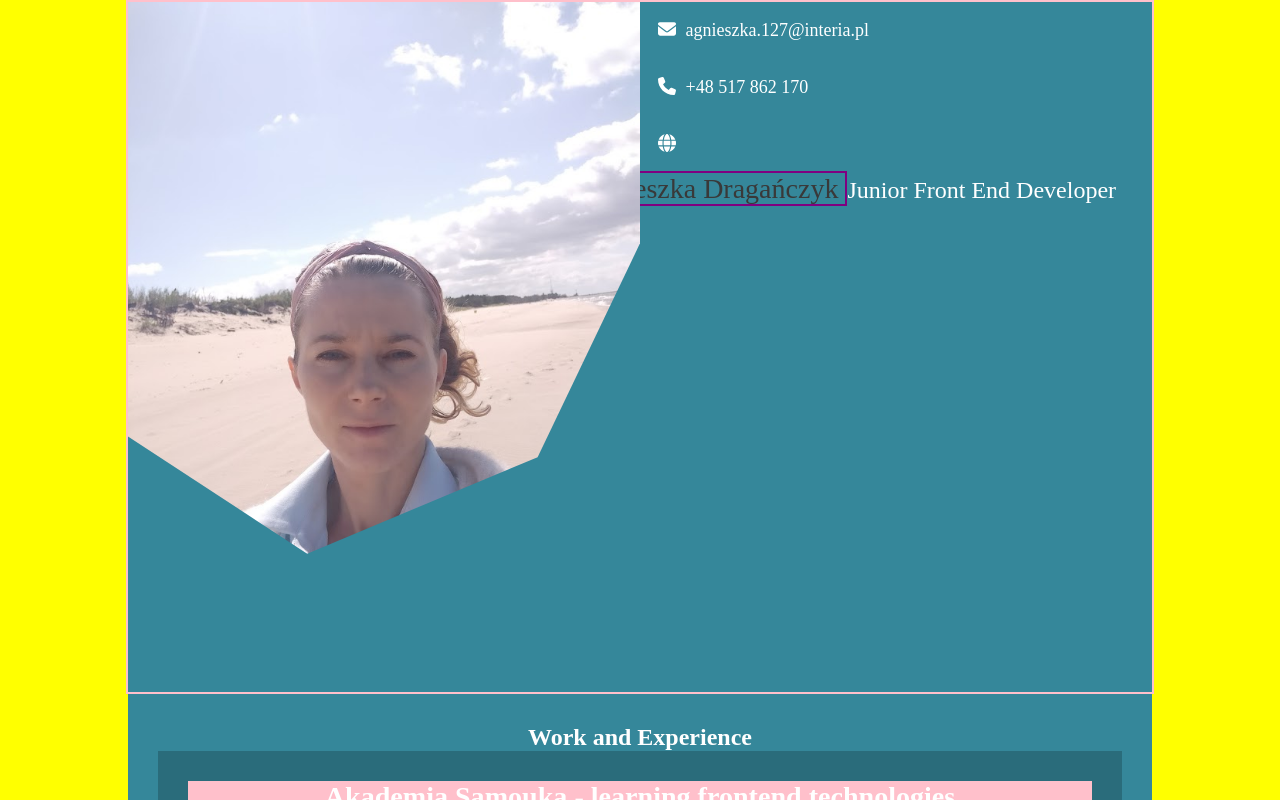
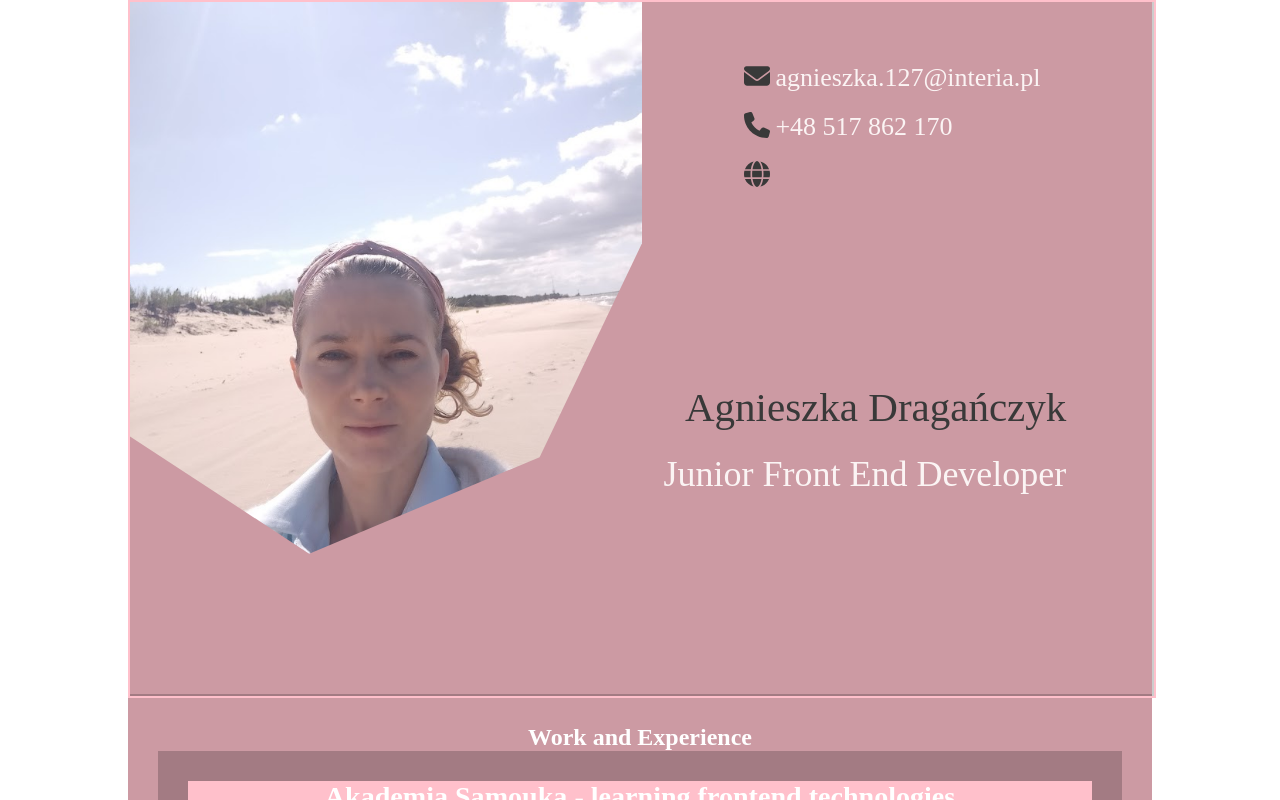
Before and after one commit to AgnieszkaDra/CV-React, a React (Create React App) app: page / in a window 1280 px wide. Built offline with nearby package versions, Linux system fonts and the light colour scheme.

Commit message:
cd styles of header

```diff
--- a/src/App.js
+++ b/src/App.js
@@ -12,8 +12,9 @@ export default class CV extends React.Component {
       <>
         <div className={'container'}>
           <Header
-            {...data}
-            className={'header'}>
+            {...data.infoProfile}
+            className={'header'}
+          >
           </Header>
           <Main {...data}></Main>
         </div>
@@ -23,8 +24,5 @@ export default class CV extends React.Component {
 }
 
 CV.propTypes = {
-  infoProfile: PropTypes.shape().isRequired,
-  experience: PropTypes.shape().isRequired,
-  skills: PropTypes.shape().isRequired,
-  projects: PropTypes.shape().isRequired
+  infoProfile: PropTypes.shape().isRequired
 }
--- a/src/components/ContactsList/ContactsList.js
+++ b/src/components/ContactsList/ContactsList.js
@@ -11,23 +11,32 @@ export const ContactsList = (props) => {
 
   const showObject = (el) => {
     return Object.entries(el).map(([key, values]) => {
-      return <>{<a href={`//${values}`} target='blank'> {values} </a>}</>
+      return <>
+        <a
+          href={`//${values}`}
+          target={'blank'}
+          className={'font-main'}
+        >
+          {values}
+        </a>
+      </>
     })
   }
 
   const renderListItem = (item, i) => {
-    return <span className={`${liClass ? `${liClass}` : ''}`}>{item[0]}{showObject(item[1])}</span>
+    return <li className={`${liClass ? `${liClass}` : ''}`}><span className={'font-contrast'}>{item[0]}</span>{showObject(item[1])}</li>
   }
 
   return (
     <>
-      <span className={classes.list}>
+      <ul className={classes.list}>
         {props.list.map((item, i) => {
           return renderListItem(item, i)
         })}
-      </span>
-      <div className={`${classes.name} namehj`} > { props.name } </div>
-      <span className={classes.title}>{props.title}</span>
+      </ul>
+      <div className={classes.name + ' font-contrast'}>{ props.name } </div>
+      <br></br>
+      <div className={classes.title + ' font-main'}>{props.title}</div>
     </>
 
   )
--- a/src/components/ContactsList/styles.module.css
+++ b/src/components/ContactsList/styles.module.css
@@ -2,55 +2,75 @@
 
 .root {
 
-  padding-left: 0;
+}
+
+.list {
   list-style: none;
   display: flex;
+  justify-content: center;
+  align-items: flex-start;
+  flex-direction: column;
+  padding-top: 5%;
+  padding-bottom: 5%;
+}
+
+@media(min-width:768px) {
+  .list {
+    padding-left: 10%;
+    padding-right: 10%;
+  }
+}
+
+.list > * {
   display: flex;
-  justify-content: flex-start;
-  align-items: flex-start;
-  margin-left: auto;
-  margin-right: auto;
-  flex-direction: column;
-  width: 100%;
-  height: 100%;
+  font-size: calc(5px + 1vh);
+  padding-top: calc(0.5% + 1vh);
+  padding-bottom: calc(0.5% + 1vh);
+}
 
+@media(min-width:768px) {
+  .list > * {
+    font-size: calc(10px + 2vh);
+    padding-top: calc(0.5% + 1vh);
+    padding-bottom: calc(0.5% + 1vh);
+  }
 }
 
 .name {
-  /* position: absolute; */
-
-  right: calc(15% + 10vh);
-  top: calc(120% + 10vh);
-  font-size: calc(12px + 2vh);
-  border: 2px solid purple;
-  text-align:center;
-  display: inline;
-  margin-left: -100px;
+  display: flex;
+  justify-content: flex-start;
+  align-items: center;
+  font-size: calc(12px + 1vh);
+  text-align: start;
 }
 
-.name2 {
-  color: red;
+.title {
+  display: flex;
+  justify-content: flex-start;
+  align-items: center;
+  font-size: calc(10px + 1vh);
+  text-align: start;
+}
+
+@media(min-width: 768px) {
+  .name {
+    font-size: calc(25px + 2vh);
+    right: calc(7% + 2vh);
+    top: 55%;
+    position: absolute;
+  }
+
+  .title {
+    font-size: calc(20px + 2vh);
+    right: calc(7% + 2vh);
+    top: 65%;
+    position: absolute;
+  }
 
 }
 
 
 
-
-.title {
-  /* position: absolute; */
-  right: calc(5% + 10vh);
-  top: calc(150% + 10vh);
-  font-size: calc(8px + 2vh);
-  text-align: justify;
-
-}
-
-.list {
-  display: flex;
-  justify-content: center;
-  align-items: flex-start;
-  flex-direction: column;
-}
 
 .listItem {
   margin-top: 10px;
@@ -59,10 +79,7 @@
   justify-content: flex-start;
 }
 
-.list > * {
-  font-size: calc(10px + 1vh);
-  padding: calc(10px + 1vh);
-}
+
 
 .list > * svg {
   margin-right: 5px;
--- a/src/components/HeaderContainer/Header.js
+++ b/src/components/HeaderContainer/Header.js
@@ -1,10 +1,8 @@
 import React from 'react'
-
 import PropTypes from 'prop-types'
-
-import MainProfile from '../MainProfile/MainProfile'
-// import Contacts from '../Contacts/Contacts'
-
+import logo from '../assets/face.jpg'
+// import MainProfile from '../MainProfile/MainProfile'
+import ContactsList from '../ContactsList/ContactsList'
 import classes from './styles.module.css'
 
 export const Header = (props) => {
@@ -12,28 +10,31 @@ export const Header = (props) => {
     className
   } = props
 
-  const headerClass = classes[className]
   return (
-    <header className={`${classes.root}${className ? ` ${headerClass}` : ''}`}>
-      <MainProfile
-        {...props.infoProfile}
-        className={'mainProfile'}>
-      </MainProfile>
-      {/* <Contacts
-        {...props.infoProfile.profileList}
-        {...props.infoProfile.profileBasic}
-        className={'contacts'}>
-      </Contacts> */}
+    <header className={`${classes.root}${className ? ` ${className}` : ''}`}>
+      <div
+        className={classes.imageContainer}
+      >
+      </div>
+      <img
+        className={classes.mainProfilePhoto}
+        src={logo}
+        alt={'Logo'}
+      />
+      <ContactsList
+        {...props.profileBasic}
+        {...props.profileList}
+        className={'contacts'}
+      >
+      </ContactsList>
     </header>
-
   )
 }
 
 Header.propTypes = {
   className: PropTypes.string,
-  children: PropTypes.node,
-  variant: PropTypes.oneOf(['h1', 'h3', 'button']),
-  infoProfile: PropTypes.object
+  profileBasic: PropTypes.object,
+  profileList: PropTypes.object
 }
 
 export default Header
--- a/src/components/HeaderContainer/styles.module.css
+++ b/src/components/HeaderContainer/styles.module.css
@@ -4,46 +4,41 @@
   text-align: center;
   color: #fff;
   overflow: auto;
+  height: 100%;
   width: 100%;
-  height: auto;
+  position: relative;
+
 }
 
-/* .header {
-  display: grid;
-  grid-template-columns: 1fr;
-  grid-template-rows: 70% 30%;
-} */
-
-/* @media(min-width: 768px) {
-  .header {
-    grid-template-columns: 1fr 1fr;
-    grid-template-rows: 100%;
-  }
-}
-
-@media screen and (max-width: 768px) {
-  .header {
-    width: 100%;
-  }
-} */
-
-
-
-/* .header > * {
-  display: flex;
-  justify-content: center;
-  align-items: center;
-  flex-direction: column;
-  max-width: 100%;
+img {
+  display: none;
+  float: left;
+  width: 50%;
 
 }
 
 @media(min-width:768px) {
-  .header {
-   grid-template-columns: 1fr;
-   grid-template-rows: 1fr 1fr;
+  img {
+    display: block;
+    -webkit-clip-path: polygon(100% 0, 100% 35%, 80% 66%, 35% 80%, 0 63%, 0 0);
+    clip-path: polygon(100% 0, 100% 35%, 80% 66%, 35% 80%, 0 63%, 0 0);
   }
 }
 
+.imageContainer {
+  background-image: url('/src/components/assets/face.jpg');
+  width: 50%;
+  height: 100%;
+  -webkit-clip-path: inset(5% 7% 7% 7%);
+  clip-path: inset(5% 7% 7% 7%);
+  background-size: contain;
+  background-repeat: no-repeat;
 
- */
+  float: left;
+}
+
+@media(min-width:768px){
+  .imageContainer{
+    display: none;
+  }
+}
--- a/src/components/MainProfile/MainProfile.js
+++ /dev/null
@@ -1,34 +0,0 @@
-import React from 'react'
-import logo from '../assets/face.jpg'
-import ContactsList from '../ContactsList/ContactsList'
-import PropTypes from 'prop-types'
-
-import classes from './styles.module.css'
-
-export const MainProfile = (props) => {
-  const {
-    className
-  } = props
-
-  // const mainProfileClass = classes[className]
-  const mainProfilePhoto = `${classes[className + 'photo']}`
-  return (
-    <>
-      <img className={mainProfilePhoto} src={logo} alt="" />
-      <ContactsList
-        {...props.profileBasic}
-        {...props.profileList}
-        className={'contacts'}>
-      </ContactsList>
-    </>
-  )
-}
-
-MainProfile.propTypes = {
-  className: PropTypes.string,
-  name: PropTypes.string,
-  title: PropTypes.string,
-  profileBasic: PropTypes.object,
-  profileList: PropTypes.object
-}
-export default MainProfile
--- a/src/data/index.js
+++ b/src/data/index.js
@@ -4,7 +4,6 @@ import skills from './skills'
 import projects from './projects'
 
 export const data = {
-
   infoProfile,
   experience,
   skills,
--- a/src/styles/index.css
+++ b/src/styles/index.css
@@ -1,16 +1,24 @@
+html,
 body {
-  margin: 0;
-  background-color: yellow;
-}
-
-html, body {
   height: 100%;
   margin: 0;
   padding: 0;
   box-sizing: border-box;
+  overflow-x: hidden;
+  box-sizing: border-box;
 }
 
-body, h1, h2, h3, h4, h5, h6, p, ul, ol, li {
+body,
+h1,
+h2,
+h3,
+h4,
+h5,
+h6,
+p,
+ul,
+ol,
+li {
   margin: 0;
   padding: 0;
 }
@@ -26,134 +34,31 @@ a:hover {
   cursor: pointer;
 }
 
-code {
-  font-family: source-code-pro, Menlo, Monaco, Consolas, "Courier New", monospace;
-}
-
 .container {
-  background: #42A8C0;
-  position: relative;
-  box-sizing: border-box;
-  display: flex;
-  justify-content: center;
-  align-items: center;
-  flex-direction: column;
-  height: 100%;
-  max-width: 80%;
+  background: pink;
+  max-width: 100%;
+  display: grid;
+  grid-template-rows: 1fr 5fr;
+  grid-template-columns: 1fr;
   margin: 0 auto;
 }
 
-@media screen and (max-width: 768px) {
+@media screen and (min-width: 768px) {
   .container {
     max-width: 90%;
   }
 }
-@media screen and (max-width: 480px) {
+@media screen and (min-width: 1000px) {
   .container {
-    max-width: 100%;
+    max-width: 80%;
   }
 }
-header .profile-container {
-  padding: 30px;
-  background: rgba(0, 0, 0, 0.2);
-  text-align: center;
-  color: #fff;
+.font-main {
+  color: rgb(251, 244, 244);
 }
 
-@media (min-width: 768px) {
-  header .profile-container {
-    display: flex;
-  }
-}
-header .name {
-  font-size: 32px;
-  font-weight: 900;
-  margin-top: 0;
-  margin-bottom: 10px;
-}
-
-header .tagline {
-  color: rgba(255, 255, 255, 0.6);
-  font-size: 16px;
-  font-weight: 400;
-  margin-top: 0;
-  margin-bottom: 0;
-}
-
-header .photo {
-  margin-bottom: 15px;
-}
-
-header .container-block {
-  padding: 30px;
-}
-
-/*
-header .container-block > * {
-  display: flex;
-  justify-content: center;
-  align-items: flex-start;
-  flex-direction: column;
-} */
-header .contact-list {
-  display: flex;
-  justify-content: center;
-  align-items: flex-start;
-  flex-direction: column;
-}
-
-header .contact-list li {
-  display: grid;
-  grid-template-columns: auto auto;
-  grid-gap: 10px;
-}
-
-.namehj {
+.font-contrast {
   color: rgb(57, 57, 57);
 }
 
-.header .contact-list .svg-inline--fa {
-  margin-right: 5px;
-  font-size: 18px;
-  vertical-align: middle;
-}
-
-.header .contact-list li {
-  margin-bottom: 15px;
-}
-
-.header .contact-list li:last-child {
-  margin-bottom: 0;
-}
-
-/* .list-unstyled {
-  padding-left: 0;
-  list-style: none;
-}
-
-.contacts-list {
-
-  display: flex;
-  justify-content: flex-start;
-  align-items: flex-start;
-  flex-direction: column;
-
-} */
-.break3 {
-  margin-left: 5px;
-  margin-right: 5px;
-  display: block;
-  width: 10px;
-  height: 10px;
-}
-
-.contacts-list li {
-  display: flex;
-}
-
-.sidebar-wrapper {
-  width: 30px;
-  height: 40px;
-}
-
 /*# sourceMappingURL=index.css.map */
--- a/src/styles/index.scss
+++ b/src/styles/index.scss
@@ -1,20 +1,26 @@
 @import '../styles/variables.scss';
 
+html,
 body {
-    margin: 0;
-    background-color: yellow;
-
-  }
-
-  html, body {
   height: 100%;
   margin: 0;
   padding: 0;
   box-sizing: border-box;
   overflow-x: hidden;
+  box-sizing: border-box;
 }
 
-  body, h1, h2, h3, h4, h5, h6, p, ul, ol, li {
+body,
+h1,
+h2,
+h3,
+h4,
+h5,
+h6,
+p,
+ul,
+ol,
+li {
   margin: 0;
   padding: 0;
 }
@@ -25,147 +31,36 @@ body {
 }
 
 a:hover {
-    color:#00A0C6;
-    text-decoration:none;
-    cursor:pointer;
-  }
-
-
-  code {
-    font-family: source-code-pro, Menlo, Monaco, Consolas, 'Courier New',
-      monospace;
+  color: #00A0C6;
+  text-decoration: none;
+  cursor: pointer;
 }
 
 .container {
-    background: #42A8C0;
-    position: relative;
-    box-sizing: border-box;
-    display: flex;
-    justify-content: center;
-    align-items: center;
-    flex-direction: column;
-
-    max-width: 80%;
+  background: $color-background;
+  max-width: 100%;
+  display: grid;
+  grid-template-rows: 1fr 5fr;
+  grid-template-columns: 1fr;
   margin: 0 auto;
 }
 
-  @media screen and (max-width: 768px) {
+@media screen and (min-width: 768px) {
   .container {
     max-width: 90%;
   }
 }
-  @media screen and (max-width: 480px) {
+
+@media screen and (min-width: 1000px) {
   .container {
-      max-width: 100%;
+    max-width: 80%;
   }
 }
 
-  header .profile-container {
-    padding: 30px;
-    background: rgba(0, 0, 0, 0.2);
-    text-align: center;
-    color: #fff;
+.font-main {
+  color: $color-font-main
 }
 
-  @media(min-width: 768px){
-    header .profile-container {
-    display: flex;
+.font-contrast {
+  color: $color-font-contrast
 }
-  }
-
-  header .name {
-    font-size: 32px;
-    font-weight: 900;
-    margin-top: 0;
-    margin-bottom: 10px;
-  }
-  header .tagline {
-    color: rgba(255, 255, 255, 0.6);
-    font-size: 16px;
-    font-weight: 400;
-    margin-top: 0;
-    margin-bottom: 0;
-  }
-  header .photo {
-    margin-bottom: 15px;
-  }
-
-  header .container-block {
-    padding: 30px;
-
-  }
-  /*
-  header .container-block > * {
-    display: flex;
-    justify-content: center;
-    align-items: flex-start;
-    flex-direction: column;
-  } */
-
-  header .contact-list {
-    display: flex;
-    justify-content: center;
-    align-items: flex-start;
-    flex-direction: column;
-  }
-
-  header .contact-list li {
-    display: grid;
-    grid-template-columns: auto auto;
-    grid-gap: 10px;
-
-  }
-
-  .namehj {
-    color: $color-font;
-
-}
-
-
-
-
-
-
-  .header .contact-list .svg-inline--fa {
-    margin-right: 5px;
-    font-size: 18px;
-    vertical-align: middle;
-  }
-  .header .contact-list li {
-    margin-bottom: 15px;
-  }
-  .header .contact-list li:last-child {
-    margin-bottom: 0;
-  }
-
-
-  /* .list-unstyled {
-    padding-left: 0;
-    list-style: none;
-  }
-
-  .contacts-list {
-
-    display: flex;
-    justify-content: flex-start;
-    align-items: flex-start;
-    flex-direction: column;
-
-  } */
-
-  .break3 {
-   margin-left: 5px;
-   margin-right: 5px;
-   display: block;
-   width: 10px;
-   height: 10px;
-  }
-
-  .contacts-list li{
-   display: flex;
-  }
-
-  .sidebar-wrapper {
-    width: 30px;
-    height: 40px;
-  }
--- a/src/styles/variables.scss
+++ b/src/styles/variables.scss
@@ -1 +1,3 @@
-$color-font: rgb(57, 57, 57);
+$color-font-main: rgb(251, 244, 244);
+$color-font-contrast: rgb(57, 57, 57);
+$color-background: pink;
```
Also changed, not shown: src/components/MainProfile/styles.module.css (deleted, +0 -39 lines), 1 other file (tests, documents, lock files or other folders). Lines whose indentation alone changed are shown as unchanged.
